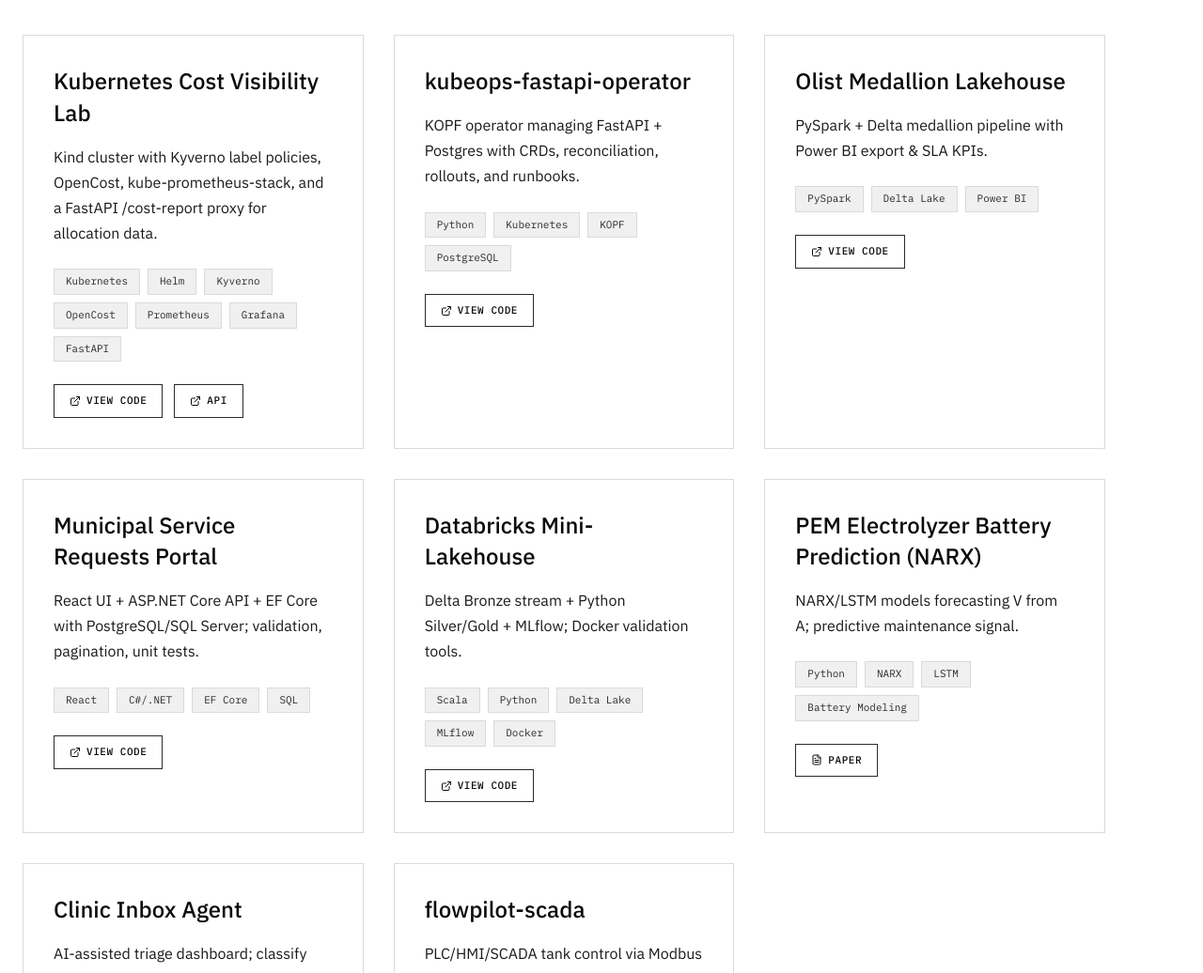
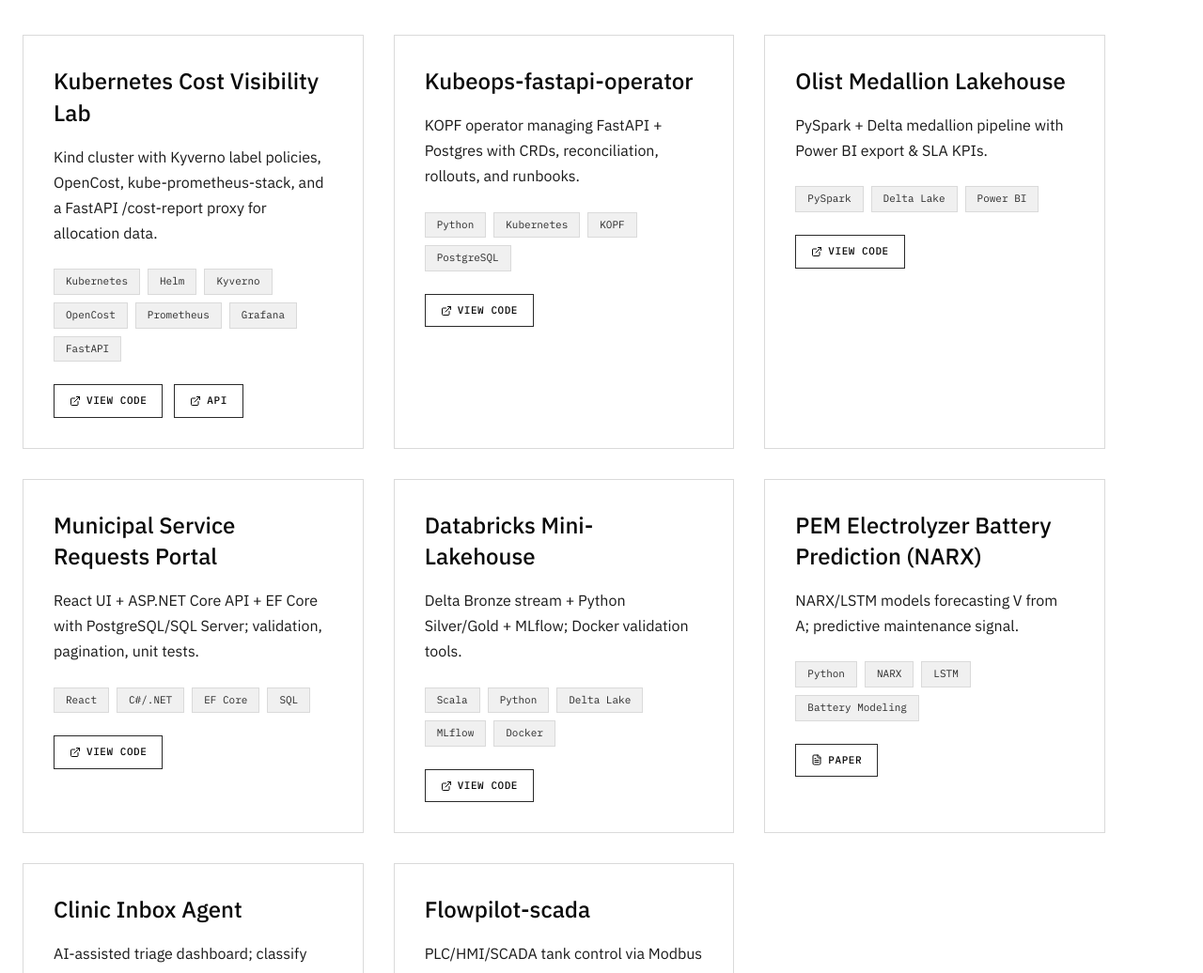
Before and after one commit to Waltberry/onyero-walter-ofuzim, a React (Vite) app in the folder frontend/: page / in a window 1280 px wide. Shown: the part 1434-2470 px from the top of the page at 94% size. Built offline with nearby package versions, Linux system fonts and the light colour scheme.

Commit message:
update mock.js

```diff
--- a/frontend/src/data/mock.js
+++ b/frontend/src/data/mock.js
@@ -143,7 +143,7 @@
     },
     {
       id: 2,
-      name: "kubeops-fastapi-operator",
+      name: "Kubeops-fastapi-operator",
       summary: "KOPF operator managing FastAPI + Postgres with CRDs, reconciliation, rollouts, and runbooks.",
       stack: ["Python", "Kubernetes", "KOPF", "PostgreSQL"],
       links: {
@@ -197,7 +197,7 @@
     },
     {
       id: 8,
-      name: "flowpilot-scada",
+      name: "Flowpilot-scada",
       summary: "PLC/HMI/SCADA tank control via Modbus TCP + InfluxDB + Grafana; optional OpenPLC ST.",
       stack: ["Modbus TCP", "InfluxDB", "Grafana", "OpenPLC"],
       links: {
```
